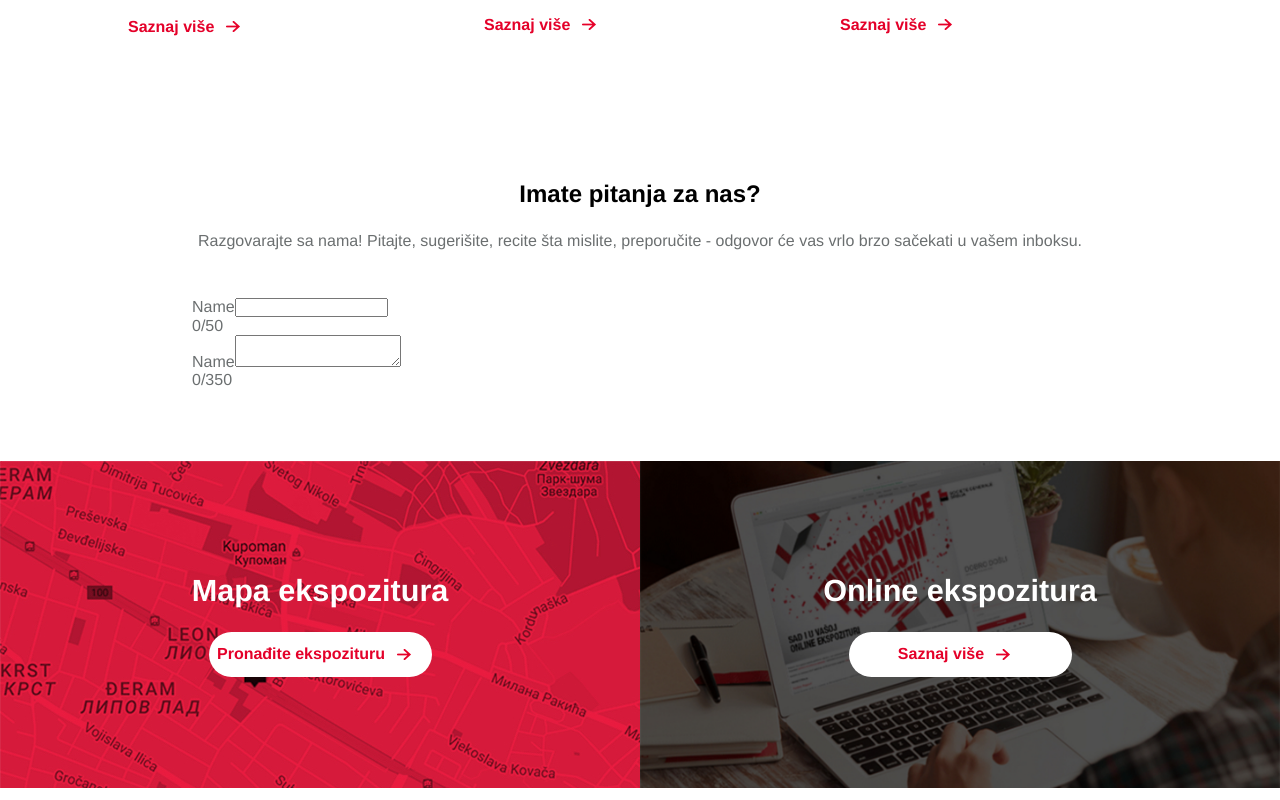
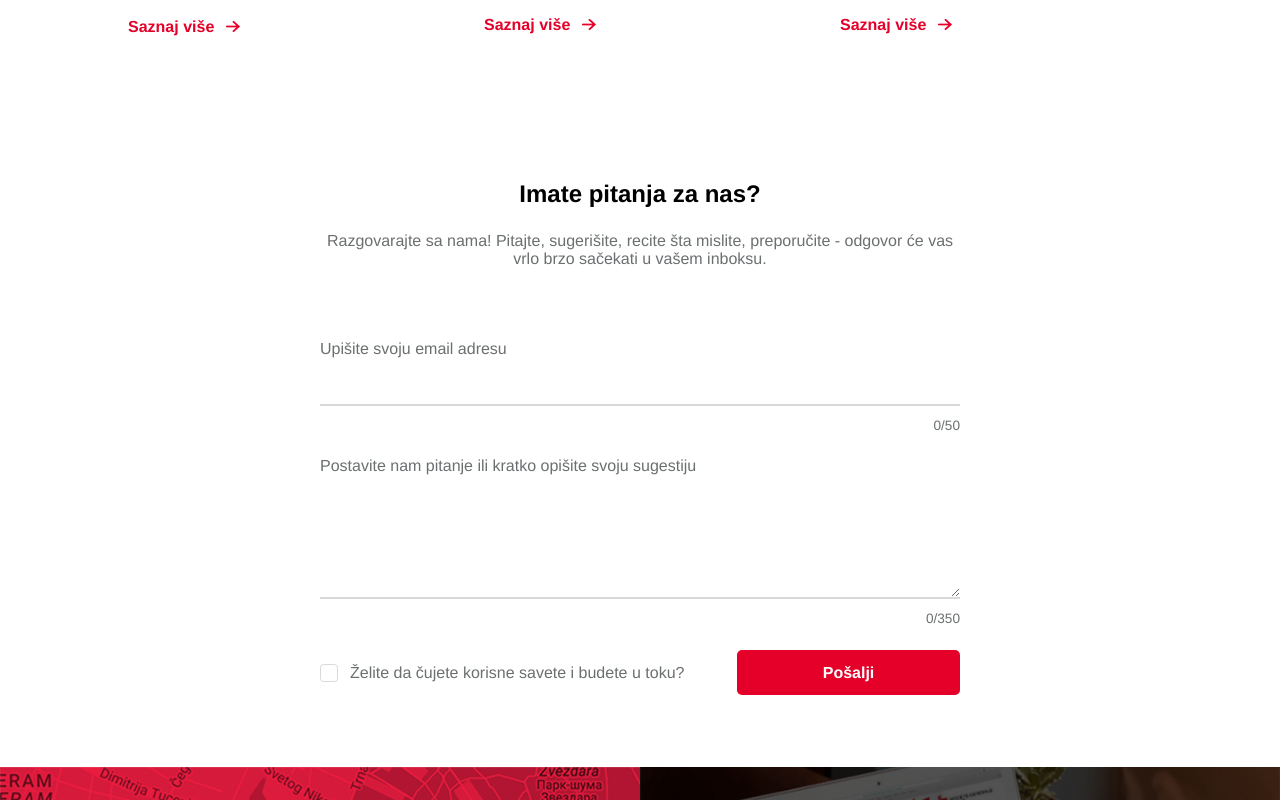
Before and after one commit to majac91/Societe-generale, a React (Create React App) app: page / in a window 1280 px wide. Shown: the part 4580-5380 px from the top of the page. Built offline with nearby package versions, Linux system fonts and the light colour scheme.

Commit message:
form and checkbox styling

```diff
--- a/src/components/Form/Form.js
+++ b/src/components/Form/Form.js
@@ -1,5 +1,7 @@
 import React, { useState } from "react";
 import Heading from "../Heading/Heading";
+import Button from "../Button/Button";
+import { ReactComponent as Check } from "../../SVG/05 Ebanking primer/check.svg";
 
 const Form = () => {
   const [charCount, setCharCount] = useState({ input: 0, textarea: 0 });
@@ -21,14 +23,15 @@ const Form = () => {
   }
 
   return (
-    <section className="form container-sm">
+    <section className="form container-xs">
       <Heading
         heading="Imate pitanja za nas?"
         p="Razgovarajte sa nama! Pitajte, sugerišite, recite šta mislite, preporučite - odgovor će vas vrlo brzo sačekati u vašem inboksu."
       ></Heading>
+
       <form className="form">
         <label className="form__label" htmlFor="email">
-          Name
+          Upišite svoju email adresu
         </label>
         <input
           className="form__input"
@@ -47,10 +50,10 @@ const Form = () => {
         </div>
 
         <label className="form__label" htmlFor="email">
-          Name
+          Postavite nam pitanje ili kratko opišite svoju sugestiju
         </label>
         <textarea
-          className="form__input"
+          className="form__input textarea"
           id="name"
           onChange={(e) => handleCharCount("textarea", 350, e)}
         ></textarea>
@@ -67,6 +70,20 @@ const Form = () => {
           </span>
         </div>
       </form>
+
+      <div className="form__footer">
+        <div className="form__footer-checkbox">
+          <input id="checkbox" type="checkbox"></input>
+          <span className="check">
+            <Check></Check>
+          </span>
+        </div>
+        <label className="form__footer-checkbox-label" for="check">
+          Želite da čujete korisne savete i budete u toku?
+        </label>
+
+        <Button txt="Pošalji" className="btn__square--red"></Button>
+      </div>
     </section>
   );
 };
--- a/src/scss/_form.scss
+++ b/src/scss/_form.scss
@@ -1,3 +1,62 @@
 .form__counter-error {
   color: var(--color-red);
 }
+
+.form {
+  display: flex;
+  flex-direction: column;
+  &__input {
+    border-width: 0 0 2px 0;
+    border-color: #d9d9d9;
+    height: var(--space-md);
+    color: black;
+    font-family: inherit;
+    font-size: var(--text-md);
+    &.textarea {
+      height: 100px;
+    }
+  }
+  &__label {
+    margin: var(--space-md) 0;
+  }
+  &__counter {
+    text-align: right;
+    font-size: var(--text-xs);
+    margin-top: var(--space-sm);
+  }
+  &__footer {
+    display: flex;
+    align-items: center;
+    margin-top: var(--space-md);
+    .btn__square--red {
+      margin-left: auto;
+    }
+    &-checkbox {
+      margin-right: var(--space-sm);
+    }
+  }
+}
+
+#checkbox {
+  position: absolute;
+  opacity: 0;
+  width: 18px;
+  height: 18px;
+}
+
+#checkbox + .check {
+  display: block;
+  border: var(--border-gray);
+  width: 18px;
+  height: 18px;
+  border-radius: 3.4px;
+  cursor: pointer;
+}
+
+#checkbox + .check svg {
+  display: none;
+}
+#checkbox:checked + .check svg {
+  display: block;
+  margin-left: 5px;
+}
--- a/src/scss/_global.scss
+++ b/src/scss/_global.scss
@@ -44,9 +44,10 @@ body {
   --color-red: #e40029;
   --color-light-gray: #f7f7f7;
   --color-dark-gray: #9f9f9f;
+  --color-border: #d9d9d9;
 
   /* borders */
-  --border-gray: 1px solid #d9d9d9;
+  --border-gray: 1px solid var(--color-border);
 }
 
 h2,
```
